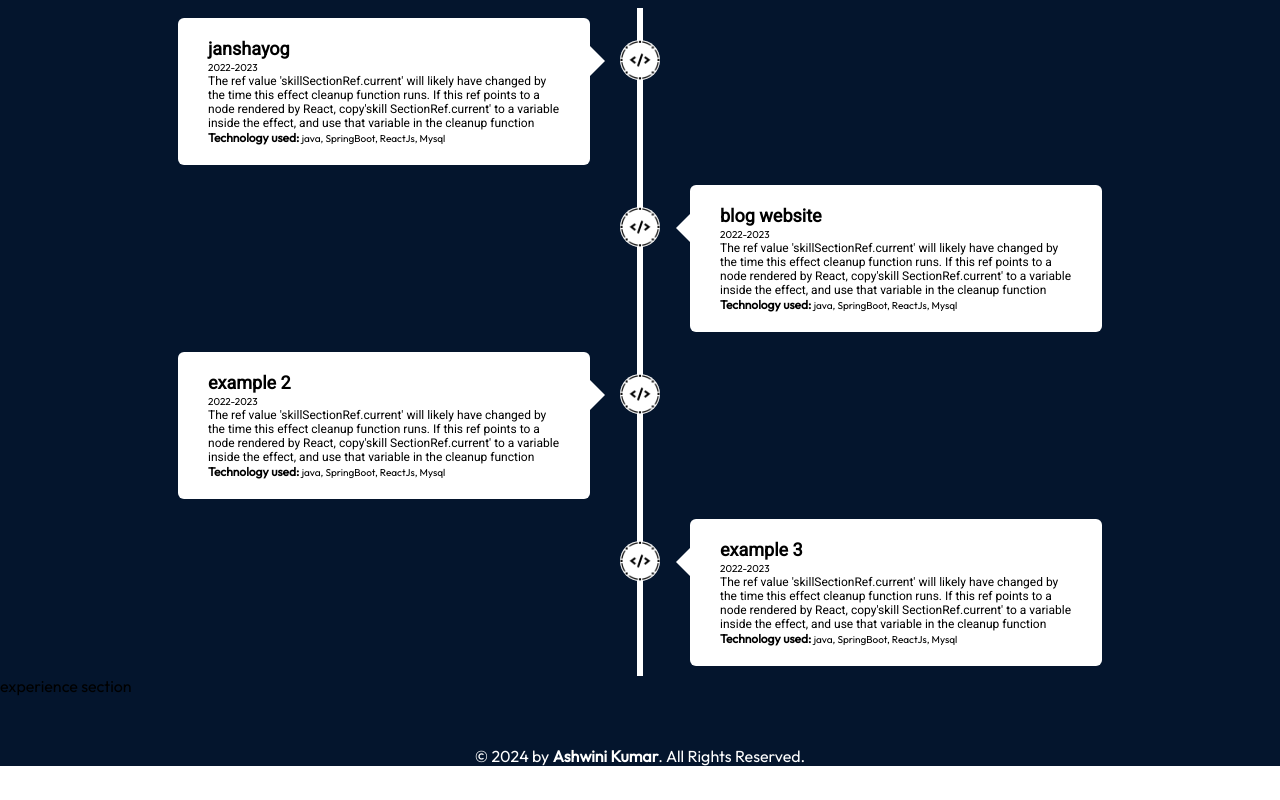
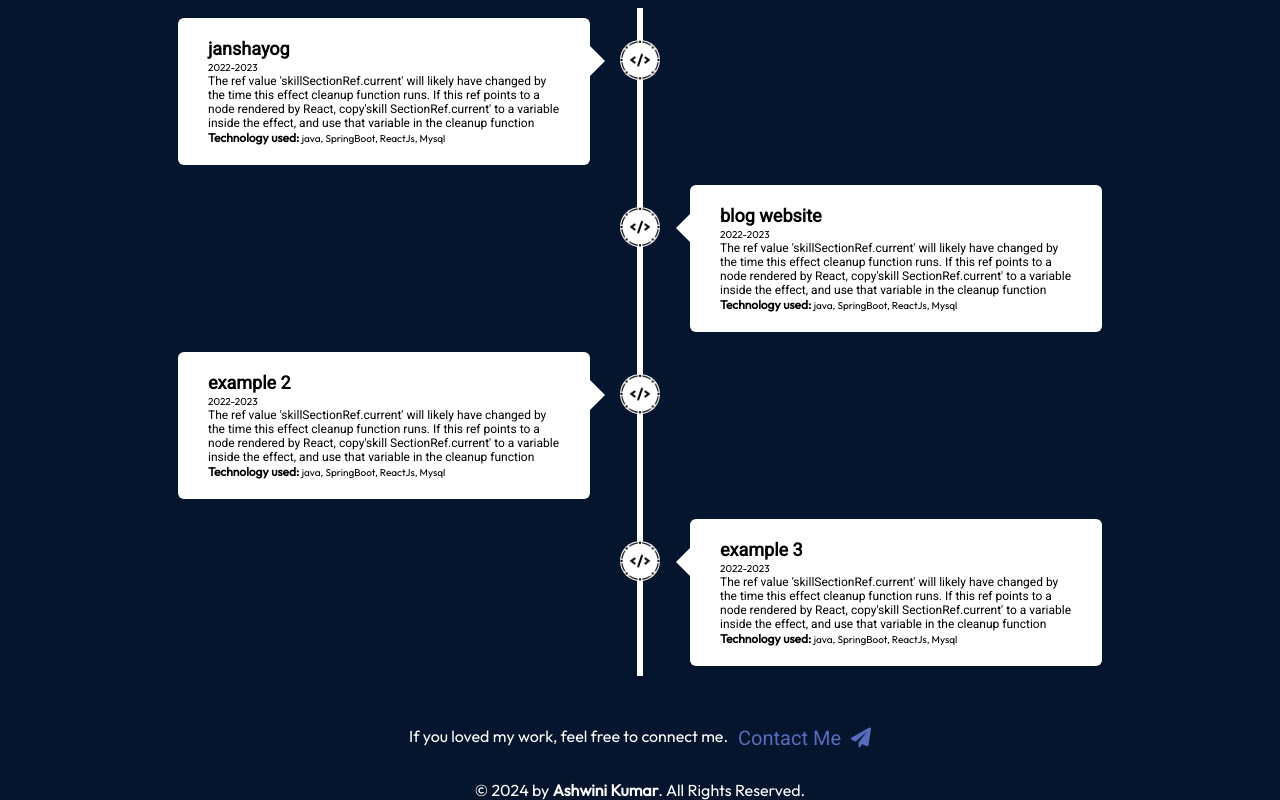
Before and after one commit to AshwiniShankwaar/Portfolio, a React (Create React App) app: page / in a window 1280 px wide. Shown: the part 1716-2516 px from the top of the page. Before the commit the page ends 2482 px from the top, so only its background shows below. Built offline with nearby package versions, Linux system fonts and the light colour scheme.

Commit message:
experience component is deleted and footer code is updated

```diff
--- a/src/App.js
+++ b/src/App.js
@@ -6,7 +6,7 @@ import AboutMe from './component/aboutMe/AboutMe';
 import Skills from './component/skills/Skills';
 import Projects from './component/projects/Projects';
 import Footer from './component/footer/Footer';
-import Experience from './component/experience/Experience';
+
 function App() {
   return (
     <div className='app'>
@@ -15,7 +15,6 @@ function App() {
      <AboutMe/>
      <Skills/>
      <Projects/>
-     <Experience/>
      <Footer/>
     </div>
   );
--- a/src/component/experience/Experience.jsx
+++ /dev/null
@@ -1,10 +0,0 @@
-import Style from './experience.module.css';
-
-function Experience (){
-    return(
-        <div>
-            experience section
-        </div>
-    )
-}
-export default Experience;
--- a/src/component/experience/experience.module.css
+++ /dev/null
@@ -1 +0,0 @@
-@import '../../var.css';
--- a/src/component/footer/Footer.jsx
+++ b/src/component/footer/Footer.jsx
@@ -1,11 +1,21 @@
-import style from './footer.module.css';
-
-function Footer(){
-    return(
-        <div className={style.footer}>
-            <p>&copy; 2024 by <b>Ashwini Kumar</b>. All Rights Reserved.</p>
-        </div>
-    )
+import style from "./footer.module.css";
+import heroSection from "../../data/heroSection.json";
+function Footer() {
+    const {mail_to} = heroSection[0];
+  return (
+    <div className={style.footer}>
+      <div className={style.msg}>
+        <p>If you loved my work, feel free to connect me.</p> {" "}
+        <a href={`mailto:${mail_to}`} className={style.contactBtn}>
+          Contact Me
+          <i className="fas fa-paper-plane"></i>
+        </a>
+      </div>
+      <p>
+        &copy; 2024 by <b>Ashwini Kumar</b>. All Rights Reserved.
+      </p>
+    </div>
+  );
 }
 
 export default Footer;
--- a/src/component/footer/footer.module.css
+++ b/src/component/footer/footer.module.css
@@ -6,3 +6,26 @@
     margin-top: 50px;
     font-family: var(--font-roboto);
 }
+.footer .msg{
+    display: flex;
+    flex-direction: row;
+    justify-content: center;
+    gap: 10px;
+    color: var(--color-text);
+    text-align: center;
+    margin-bottom: 30px;
+    font-family: var(--font-roboto);
+}
+.contactBtn{
+    text-decoration: none;
+    color: var(--color-primary);
+    font-size:  20px;
+    font-family: var(--font-roboto);
+    transition: transform 0.3s ease-in-out;
+}
+.contactBtn:hover {
+    transform: scale(1.05); /* Scale up slightly on hover */
+}
+.contactBtn i{
+    margin-left: 10px;
+}
```
